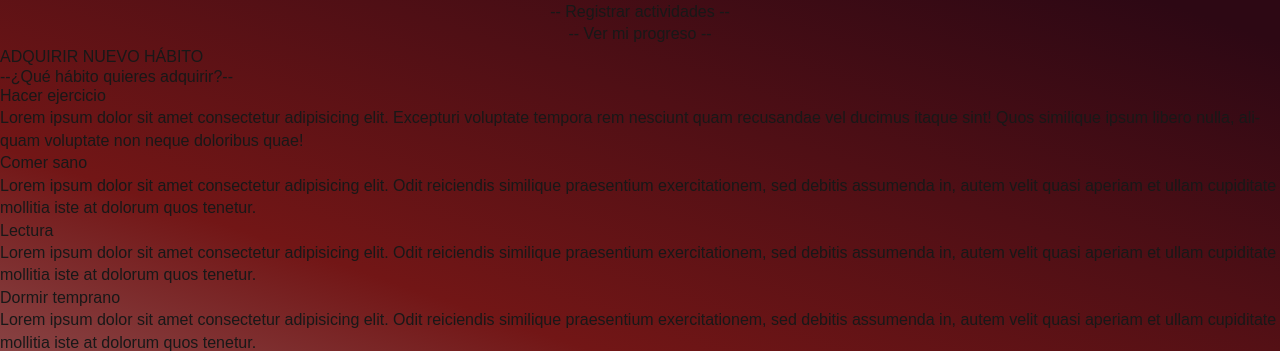
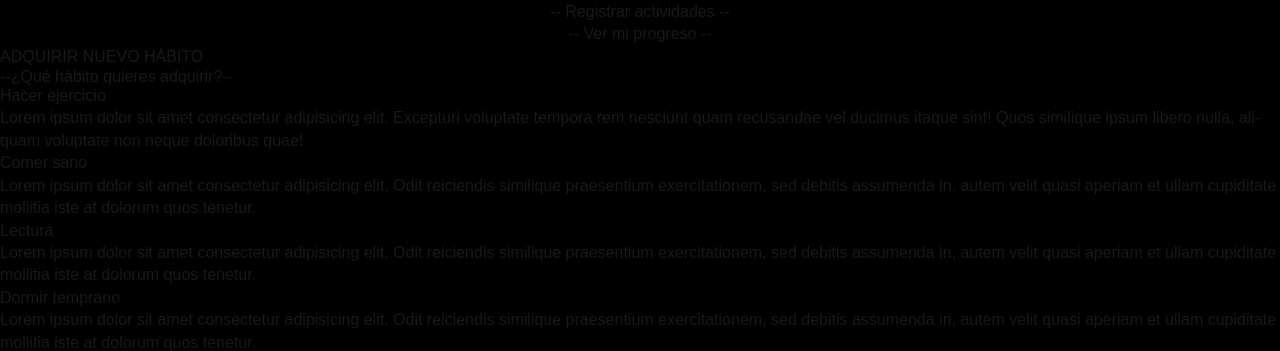
Before and after one commit to Klishe21/HabitCalender, a plain HTML site: page index.html in a window 1280 px wide. Shown: the part 188-539 px from the top of the page. Drawn offline with nearby package versions, Linux system fonts and the light colour scheme; a web font is replaced by a local one.

Commit message:
se cambió el color de fondo

```diff
--- a/css/main.css
+++ b/css/main.css
@@ -2,8 +2,9 @@
 	font-family: "Protest Strike", sans-serif;
 }
 body {
-	background: rgb(185, 167, 170);
-	background: linear-gradient(19deg, rgba(185, 167, 170, 1) 0%, rgba(114, 22, 22, 1) 46%, rgba(45, 8, 20, 1) 84%);
+	background: black;
+	/* background: rgb(185, 167, 170);
+	background: linear-gradient(19deg, rgba(185, 167, 170, 1) 0%, rgba(114, 22, 22, 1) 46%, rgba(45, 8, 20, 1) 84%); */
 }
 .unstyle {
 	all: unset;
```
